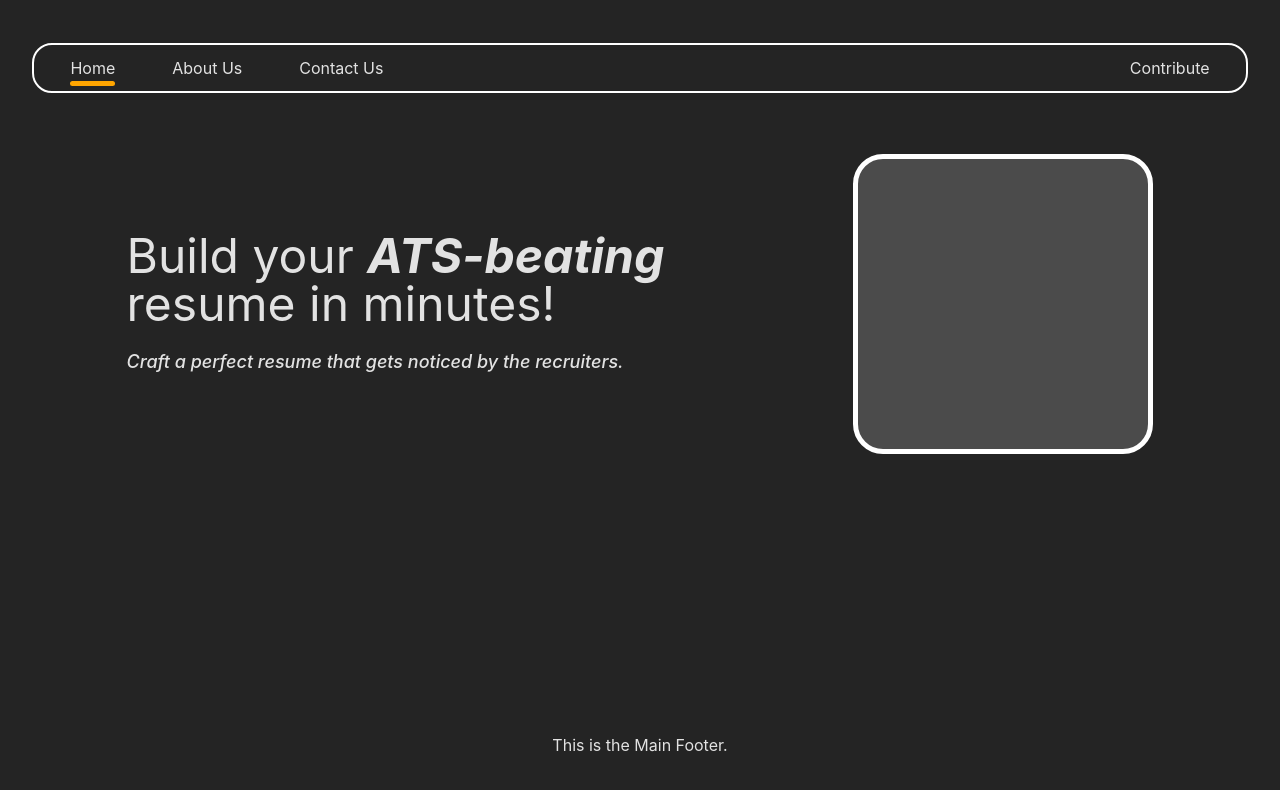
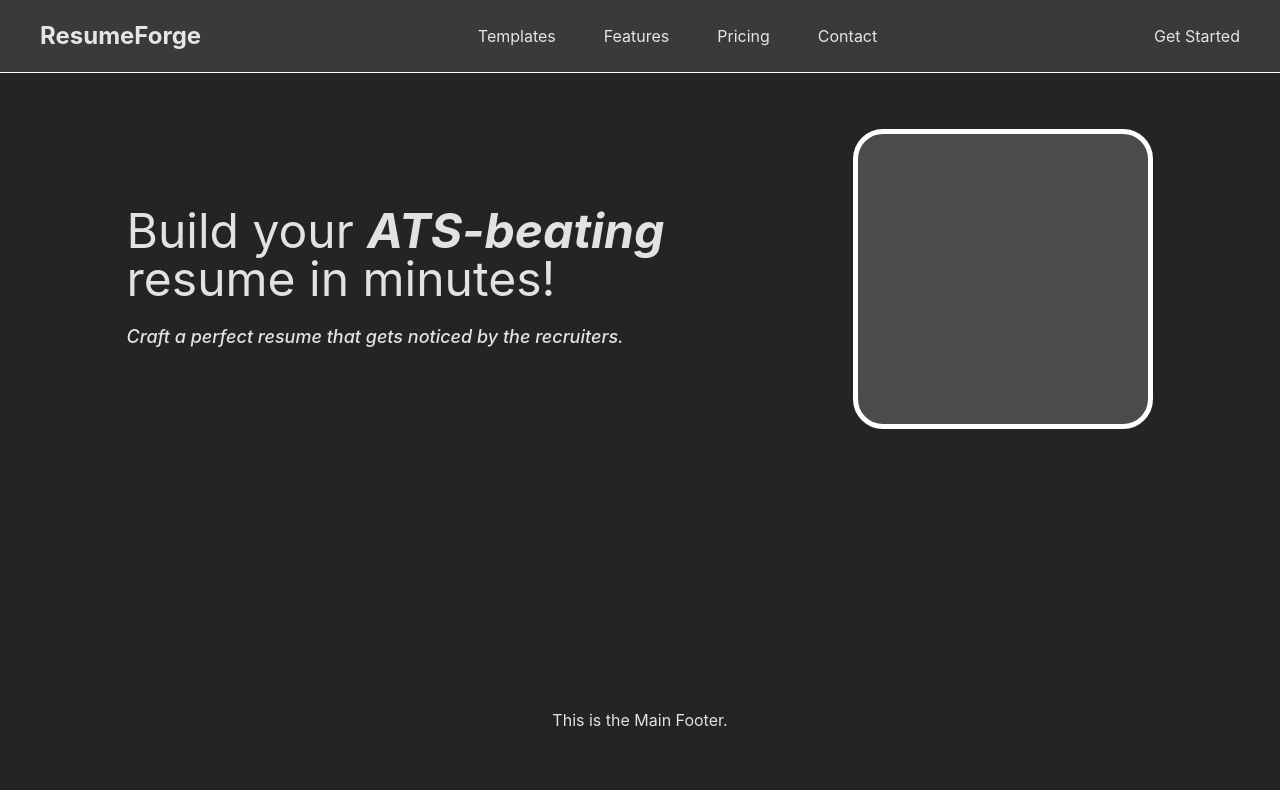
Before and after one commit to Subhranshu-Lenka/React-Resume-Builder, a React (Vite) app: page / in a window 1280 px wide. Shown: the top 790 px of the page. Built offline with nearby package versions, Linux system fonts and the light colour scheme.

Commit message:
refactor: update MainHeader layout and styles for improved navigation

```diff
--- a/src/components/Header/MainHeader.jsx
+++ b/src/components/Header/MainHeader.jsx
@@ -1,10 +1,9 @@
-import React from "react";
 import { Link, NavLink } from "react-router-dom";
 import "./mainHeader.css";
 function MainHeader() {
   return (
     <>
-      <div className="custom-header">
+      <div className=" hidden custom-header">
         <NavLink
           to="/"
           className={({ isActive }) => (isActive ? "nav-active" : "")}
@@ -19,8 +18,35 @@ function MainHeader() {
           About Us
         </NavLink>
         <Link to="/contact">Contact Us</Link>
-        <Link to="/contribute">Contribute</Link>
+        <Link to="/contribute">Get Started</Link>
       </div>
+
+      <header className="bg-[rgb(255,255,255,0.1)]
+      backdrop-blur-[10px] border-b-[1px] border-b-[white]
+      fixed w-full top-0 left-0 z-100
+
+      custom-main-header
+      ">
+        <div className="max-w-[1200px] mx-auto py-[20px] custom-container">
+
+          <nav className="flex justify-between items-center custom-navbar">
+
+            <NavLink to="/"
+              className="text-2xl font-bold">
+              ResumeForge {/* Logo | Home Btn*/}
+            </NavLink>
+
+            <ul className="flex place-content-around gap-12 custom-nav-links">
+              <li> <NavLink to="/template">Templates</NavLink> </li>
+              <li> <NavLink to="/features">Features</NavLink> </li>
+              <li> <NavLink to="/pricing">Pricing</NavLink> </li>
+              <li> <NavLink to="/contact">Contact</NavLink> </li>
+            </ul>
+
+            <NavLink to="/">Get Started</NavLink>
+          </nav>
+        </div>
+      </header>
     </>
   );
 }
--- a/src/components/Header/mainHeader.css
+++ b/src/components/Header/mainHeader.css
@@ -1,5 +1,6 @@
 .custom-header {
-  display: flex;
+  display: none;
+  /* display: flex; */
   align-items: center;
   justify-content: flex-start;
   gap: 5%;
@@ -10,9 +11,10 @@
   /* font-size: 150px; */
 }
 
-.custom-header > :last-child {
+.custom-header> :last-child {
   margin-left: auto;
 }
+
 /*
 .nav-active{
     text-decoration: underline 5px solid orange;
@@ -34,3 +36,11 @@
   background-color: orange;
   border-radius: 4px;
 }
+
+/* The fuck you mean the navlink renders as an <a> tag in .css file. this is quiet the shit i discovered. */
+.custom-nav-links a:hover {
+  color: white;
+  text-decoration: 2px solid underline orange;
+  text-underline-offset: 5px;
+  transition: all 0.3s ease;
+}
```
